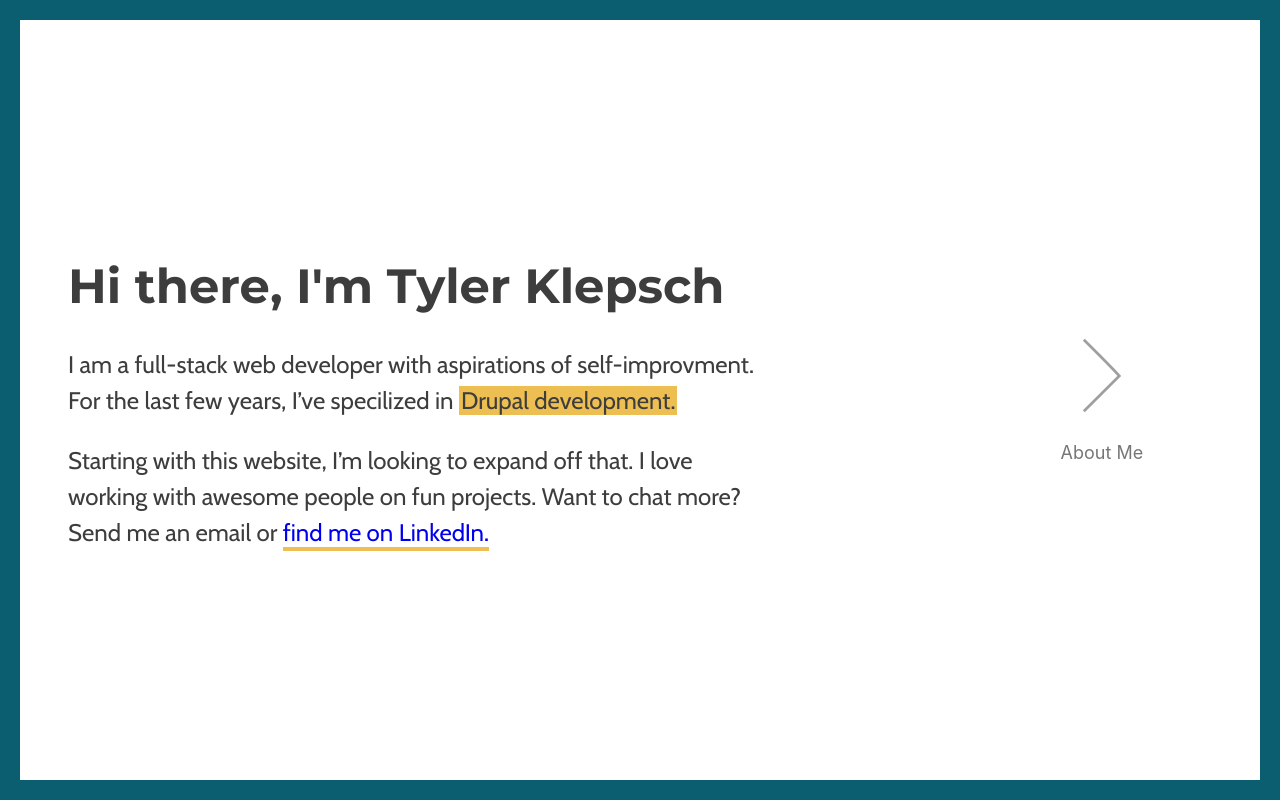
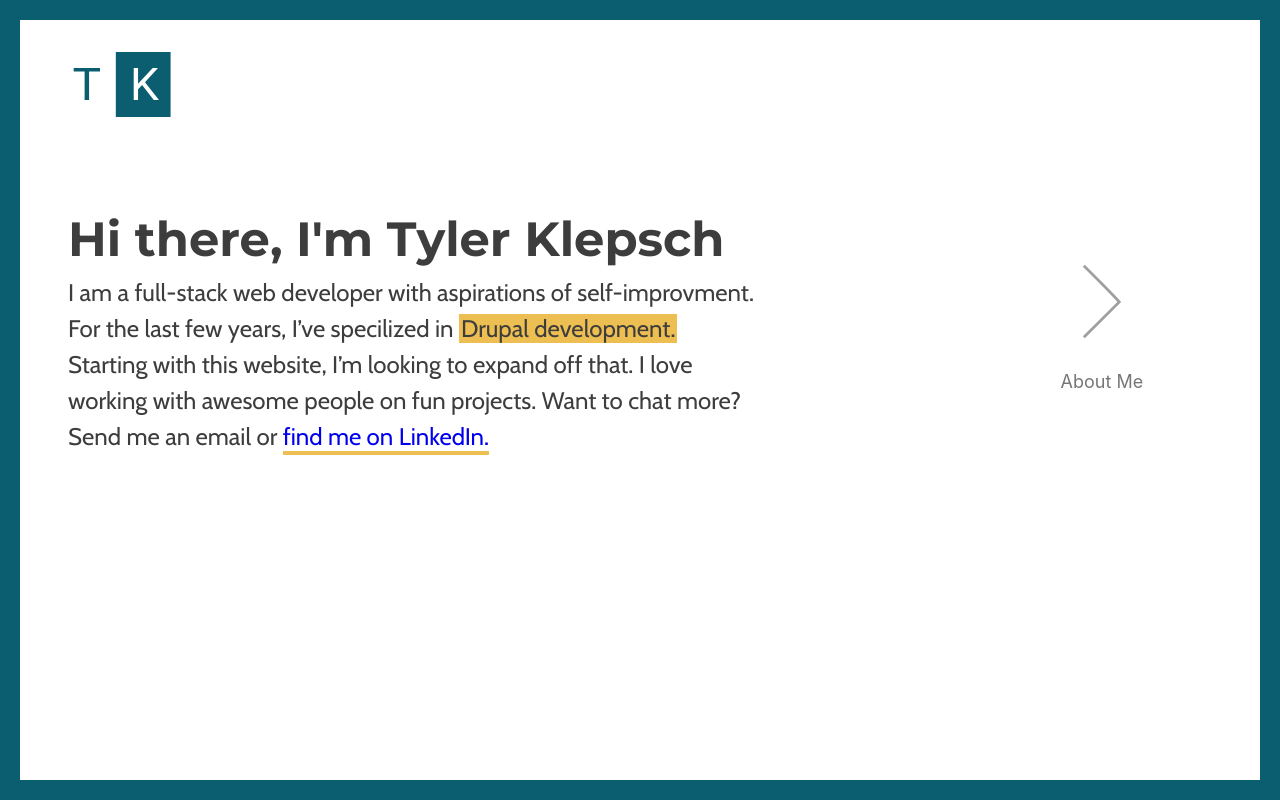
Before and after one commit to tklepsch/tylerklepsch, a React app: page / in a window 1280 px wide. Built offline with nearby package versions, Linux system fonts and the light colour scheme.

Commit message:
added header and logo areas + styles. adjusted app css

```diff
--- a/src/App.css
+++ /dev/null
@@ -1,38 +0,0 @@
-.App {
-  text-align: center;
-}
-
-.App-logo {
-  height: 40vmin;
-  pointer-events: none;
-}
-
-@media (prefers-reduced-motion: no-preference) {
-  .App-logo {
-    animation: App-logo-spin infinite 20s linear;
-  }
-}
-
-.App-header {
-  background-color: #282c34;
-  min-height: 100vh;
-  display: flex;
-  flex-direction: column;
-  align-items: center;
-  justify-content: center;
-  font-size: calc(10px + 2vmin);
-  color: white;
-}
-
-.App-link {
-  color: #61dafb;
-}
-
-@keyframes App-logo-spin {
-  from {
-    transform: rotate(0deg);
-  }
-  to {
-    transform: rotate(360deg);
-  }
-}
--- a/src/App.js
+++ b/src/App.js
@@ -1,5 +1,4 @@
 import React from 'react';
-import './App.css';
 import Layout from './layout/Layout';
 import { BrowserRouter } from 'react-router-dom';
 
--- /dev/null
+++ b/src/UI/Logo/Logo.js
@@ -0,0 +1,14 @@
+import React from 'react';
+
+const logo = () => {
+  return (
+    <svg width="111" height="65" viewBox="0 0 111 65" fill="none" xmlns="http://www.w3.org/2000/svg">
+      <rect width="55.8122" height="65" fill="white"/>
+      <rect x="55.8123" width="54.7592" height="65" fill="#0B5D70"/>
+      <path d="M40.0163 19.4725H29.0742V48H24.6085V19.4725H13.6898V16H40.0163V19.4725Z" fill="#0B5D70"/>
+      <path d="M82.0935 33.1209L78.0624 37.1868V48H73.7143V16H78.0624V31.8242L92.7147 16H97.9687L84.9922 30.1319L98.9878 48H93.7791L82.0935 33.1209Z" fill="white"/>
+    </svg>
+  );
+}
+
+export default logo;
--- /dev/null
+++ b/src/components/Header/Header.js
@@ -0,0 +1,18 @@
+import React, { Component } from 'react';
+// import { Route } from 'react-router-dom';
+
+import classes from './header.module.css';
+import Logo from '../../UI/Logo/Logo';
+
+class Header extends Component {
+  render () {
+    return (
+      <header className={classes.Header}>
+        <Logo />
+        {/* <Navigation /> */}
+      </header>
+    );
+  }
+}
+
+export default Header;
--- /dev/null
+++ b/src/components/Header/header.module.css
@@ -0,0 +1,6 @@
+
+
+.Header {
+  display: block;
+  padding: 2rem 2.5rem;
+}
--- a/src/index.css
+++ b/src/index.css
@@ -1,7 +1,96 @@
+@import-normalize; /* bring in normalize.css styles */
+
+/*
+ * https://dev.to/hankchizljaw/a-modern-css-reset-6p3
+ */
+
+/* Box sizing rules */
+*,
+*::before,
+*::after {
+  box-sizing: border-box;
+}
+
+/* Remove default padding */
+ul[class],
+ol[class] {
+  padding: 0;
+}
+
+/* Remove default margin */
+body,
+h1,
+h2,
+h3,
+h4,
+p,
+ul[class],
+ol[class],
+li,
+figure,
+figcaption,
+blockquote,
+dl,
+dd {
+  margin: 0;
+}
+
+/* Set core body defaults */
+body {
+  min-height: 100vh;
+  scroll-behavior: smooth;
+  text-rendering: optimizeSpeed;
+  line-height: 1.5;
+}
+
+/* Remove list styles on ul, ol elements with a class attribute */
+ul[class],
+ol[class] {
+  list-style: none;
+}
+
+/* A elements that don't have a class get default styles */
+a:not([class]) {
+  text-decoration-skip-ink: auto;
+}
+
+/* Make images easier to work with */
+img {
+  max-width: 100%;
+  display: block;
+}
+
+/* Natural flow and rhythm in articles by default */
+article > * + * {
+  margin-top: 1em;
+}
+
+/* Inherit fonts for inputs and buttons */
+input,
+button,
+textarea,
+select {
+  font: inherit;
+}
+
+/* Remove all animations and transitions for people that prefer not to see them */
+@media (prefers-reduced-motion: reduce) {
+  * {
+    animation-duration: 0.01ms !important;
+    animation-iteration-count: 1 !important;
+    transition-duration: 0.01ms !important;
+    scroll-behavior: auto !important;
+  }
+}
+
+
+/*
+ * App Specific CSS
+ */
+
 body {
   margin: 0;
-  font-family: -apple-system, BlinkMacSystemFont, 'Segoe UI', 'Roboto', 'Oxygen',
-    'Ubuntu', 'Cantarell', 'Fira Sans', 'Droid Sans', 'Helvetica Neue',
+  font-family: -apple-system, BlinkMacSystemFont, 'Segoe UI', 'Roboto', 'Oxygen', 'Ubuntu', 'Cantarell', 'Fira Sans', 'Droid Sans', 'Helvetica Neue',
     sans-serif;
   -webkit-font-smoothing: antialiased;
   -moz-osx-font-smoothing: grayscale;
--- a/src/layout/Layout.js
+++ b/src/layout/Layout.js
@@ -1,5 +1,6 @@
 import React, { Component } from 'react';
 import Home from '../pages/Home/Home';
+import Header from '../components/Header/Header';
 import classes from './Layout.module.css';
 
 class Layout extends Component {
@@ -10,8 +11,12 @@ class Layout extends Component {
   render() {
     return (
       <div className={classes.BackgroundExterior}>
+
         <div className={classes.BackgroundInterior}>
-          <Home />
+          <Header />
+          <div className={classes.Content}>
+            <Home />
+          </div>
         </div>
       </div>
     )
--- a/src/layout/Layout.module.css
+++ b/src/layout/Layout.module.css
@@ -2,7 +2,7 @@
   position: relative;
   z-index: 1;
   background: #0B5D70;
-  height: calc(100vh - 40px);
+  height: 100vh;
   padding: 1.25rem;
 }
 
@@ -11,7 +11,11 @@
   z-index: 2;
   background: white;
   height: 100%;
+}
+
+.Content {
   display: flex;
   align-items: center;
   justify-content: flex-start;
+  box-sizing: border-box;
 }
--- a/src/pages/Home/Home.module.css
+++ b/src/pages/Home/Home.module.css
@@ -2,6 +2,7 @@
   width: 100%;
   padding: 3rem;
   text-align: left;
+  box-sizing: border-box;
 }
 
 .pageSingleButton {
```
Also changed, not shown: src/assets/logo.svg (added).
